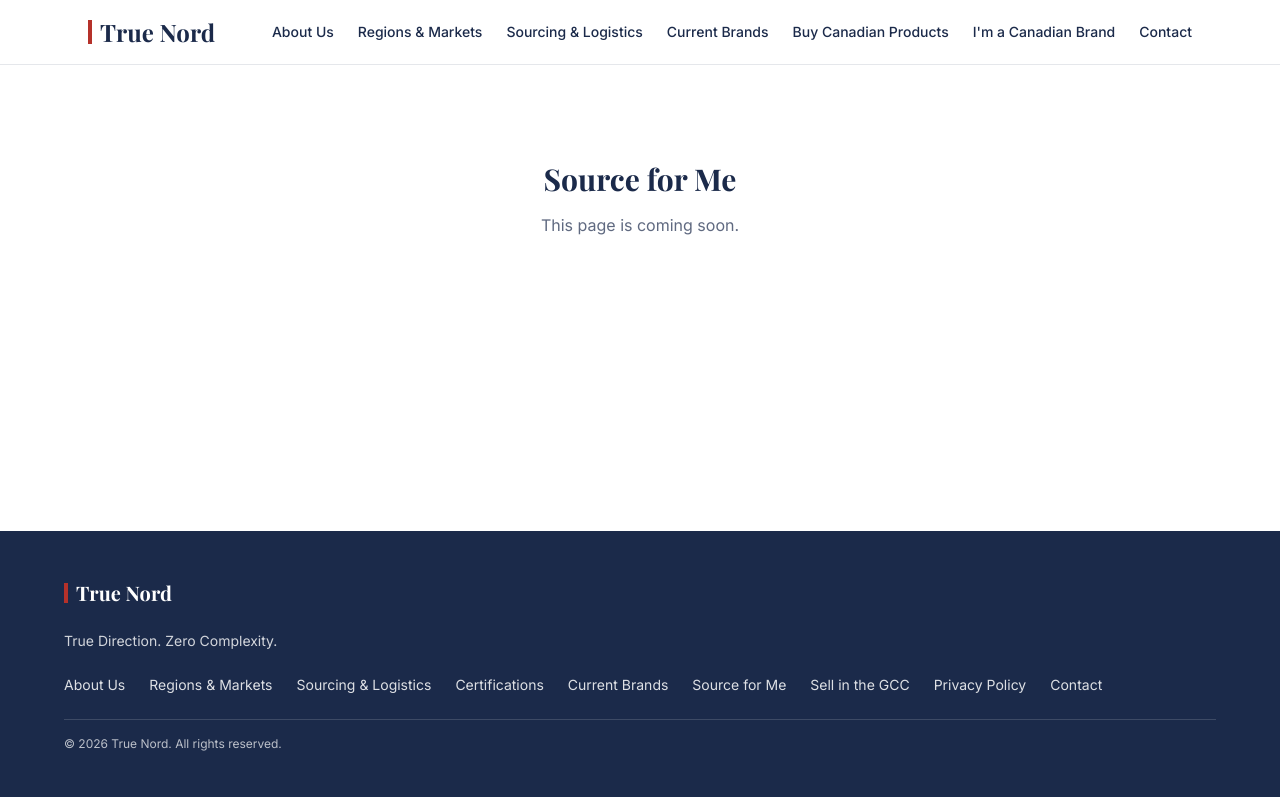
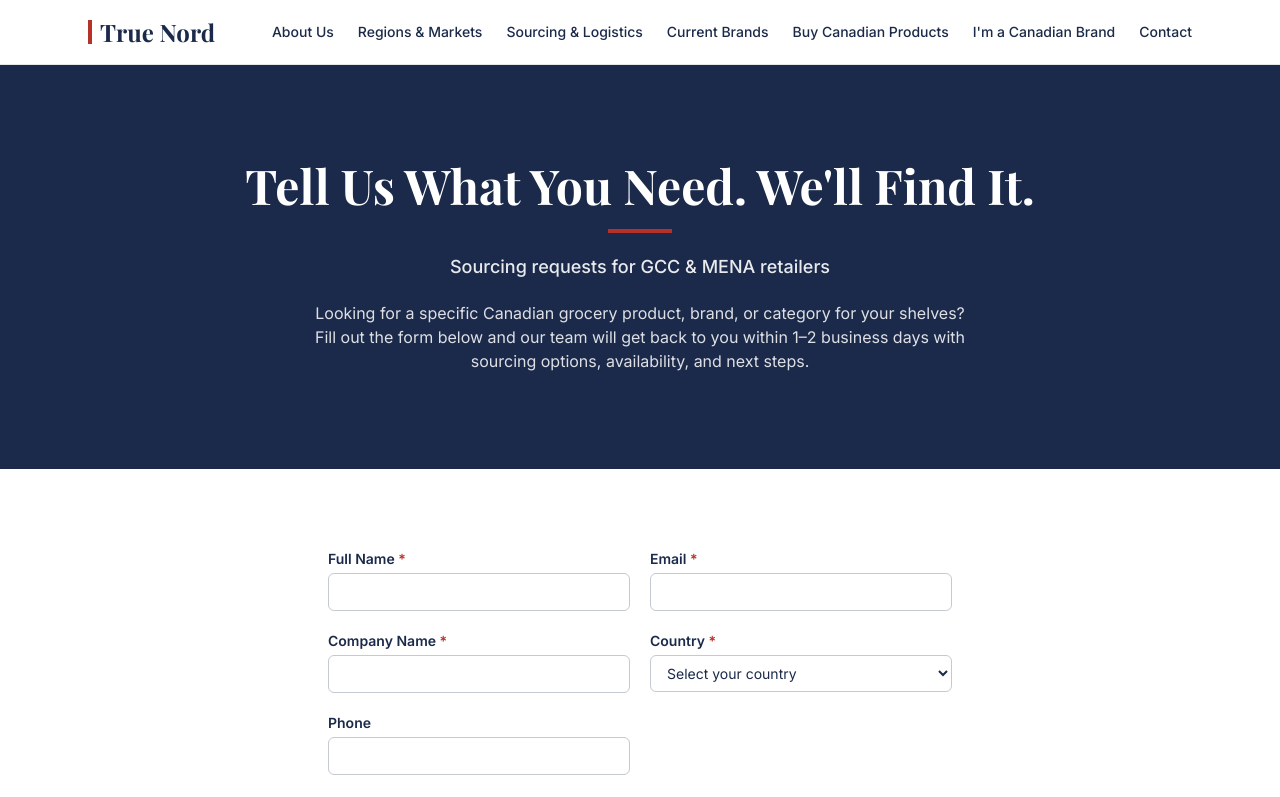
Before and after one commit to Truenord-wassim/true-nord-website, a Next.js app: page /source-for-me in a window 1280 px wide. Shown: the top 797 px of the page. Built offline with nearby package versions, Linux system fonts and the light colour scheme.

Commit message:
feat: build real Source for Me page with hero and sourcing-request form

```diff
--- a/app/source-for-me/page.tsx
+++ b/app/source-for-me/page.tsx
@@ -1,5 +1,5 @@
 import type { Metadata } from "next";
-import ComingSoon from "../components/ComingSoon";
+import SourceForMeForm from "./SourceForMeForm";
 
 export const metadata: Metadata = {
   title: "Source for Me | True Nord",
@@ -8,5 +8,25 @@ export const metadata: Metadata = {
 };
 
 export default function SourceForMePage() {
-  return <ComingSoon title="Source for Me" />;
+  return (
+    <>
+      <section className="bg-navy px-6 py-24 text-center text-white">
+        <h1 className="text-4xl md:text-5xl">
+          Tell Us What You Need. We&apos;ll Find It.
+        </h1>
+        <div className="mx-auto my-5 h-1 w-16 bg-red" aria-hidden="true" />
+        <p className="mb-5 text-lg font-medium text-white/90">
+          Sourcing requests for GCC &amp; MENA retailers
+        </p>
+        <p className="mx-auto max-w-2xl text-base text-white/85">
+          Looking for a specific Canadian grocery product, brand, or category
+          for your shelves? Fill out the form below and our team will get
+          back to you within 1–2 business days with sourcing options,
+          availability, and next steps.
+        </p>
+      </section>
+
+      <SourceForMeForm />
+    </>
+  );
 }
```
